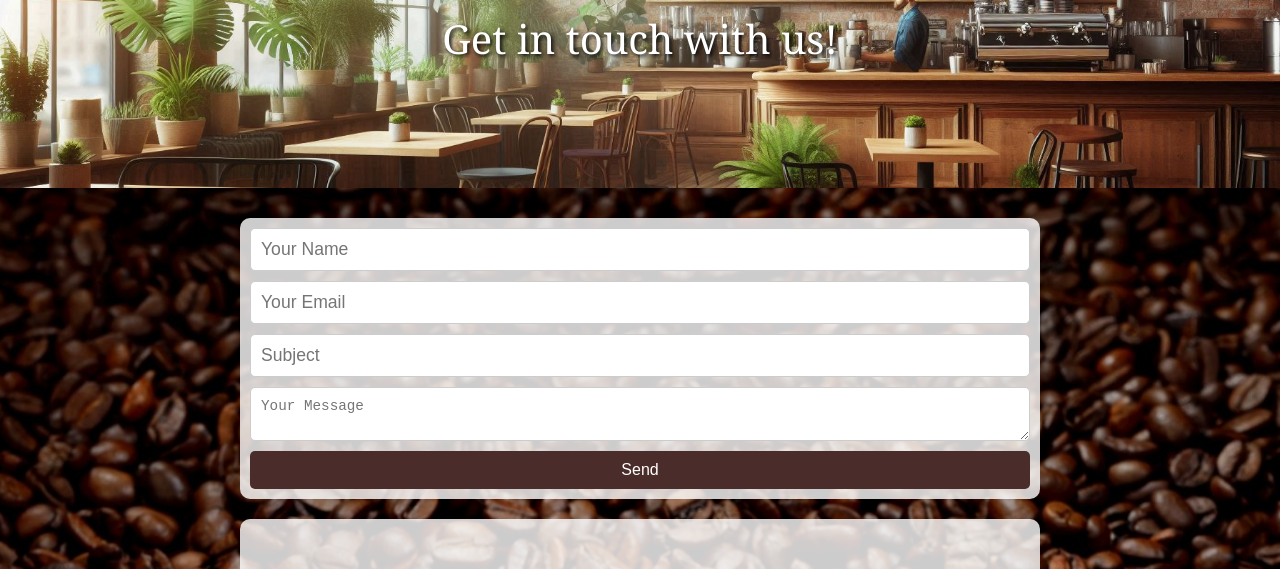
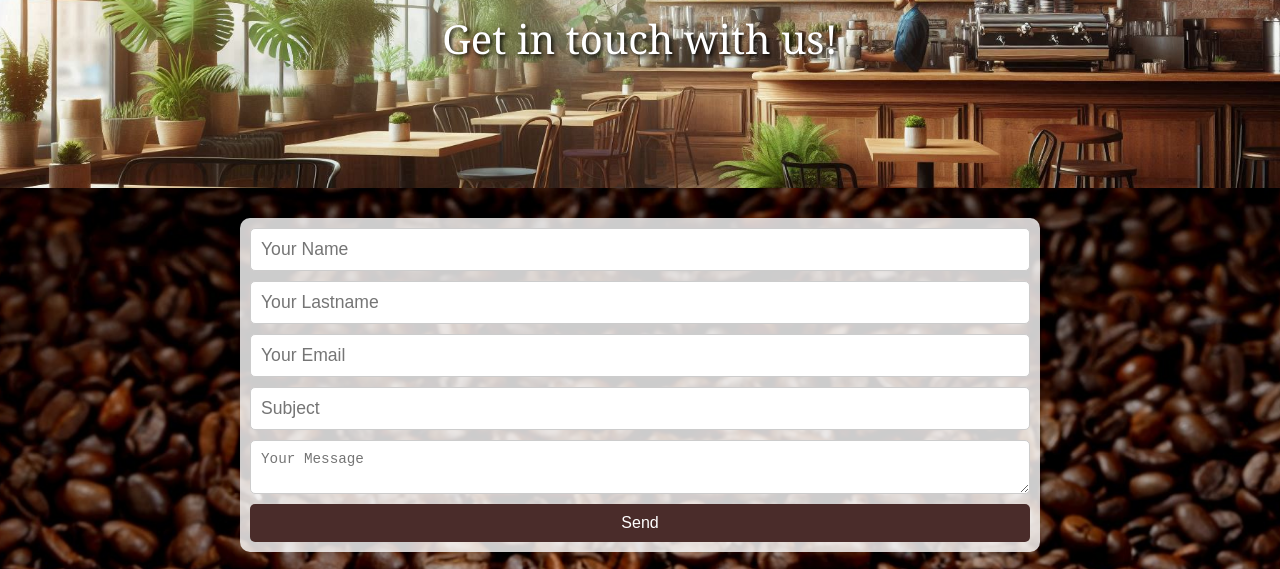
Before and after one commit to gohnjovi/gohnjovi, a plain HTML site: page contact.html in a window 1280 px wide. Shown: the part 182-751 px from the top of the page. Drawn offline with Linux system fonts and the light colour scheme.

Commit message:
Update contact.html

```diff
--- a/contact.html
+++ b/contact.html
@@ -140,6 +140,7 @@
     <div class="contact-container">
       <form id="contact-form">
         <input type="text" name="name" placeholder="Your Name" required>
+         <input type="text" name="lastname" placeholder="Your Lastname" required>
         <input type="email" name="email" placeholder="Your Email" required>
         <input type="text" name="subject" placeholder="Subject" required>
         <textarea name="message" placeholder="Your Message" required></textarea>
```
